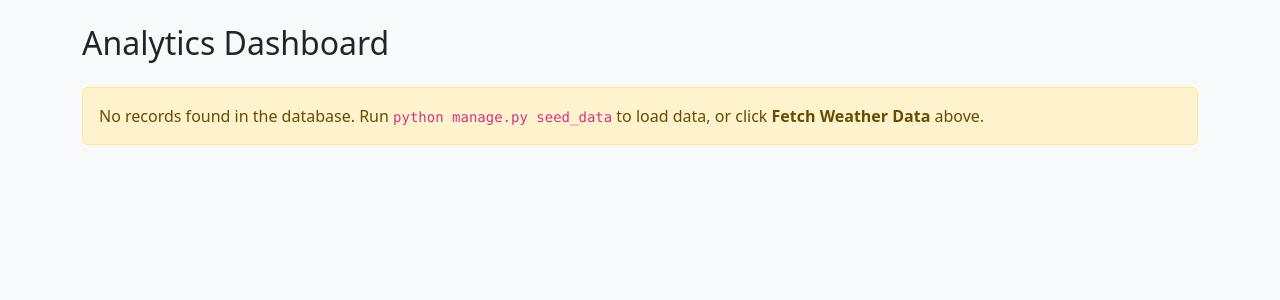
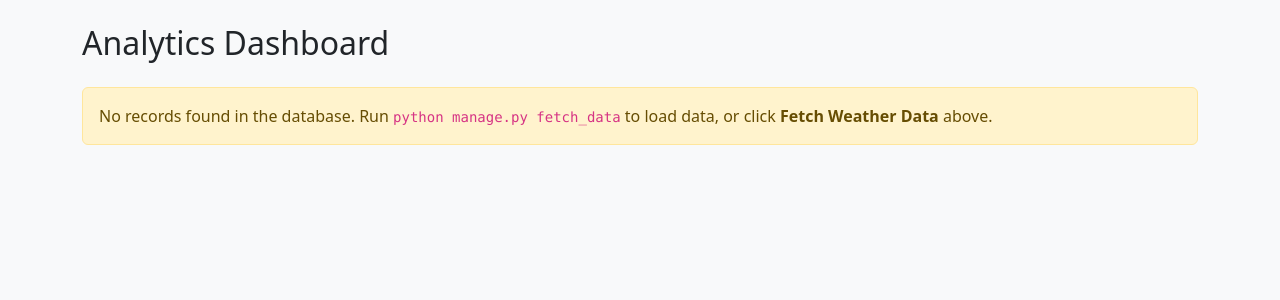
Before and after one commit to danielsj2022/-cis4930-sp26-project-group-2, a Django app: page /analytics/ in a window 1280 px wide. Shown: the part 58-358 px from the top of the page. Run offline with Django 5.2, Linux system fonts and the light colour scheme; data that the repository does not hold is empty.

Commit message:
Update instructions for loading data in analytics.html

```diff
--- a/project-full-stack-web-api/mysite/core/templates/core/analytics.html
+++ b/project-full-stack-web-api/mysite/core/templates/core/analytics.html
@@ -18,7 +18,7 @@
 {% if no_data %}
 <div class="alert alert-warning">
     No records found in the database. Run
-    <code>python manage.py seed_data</code> to load data,
+    <code>python manage.py fetch_data</code> to load data,
     or click <strong>Fetch Weather Data</strong> above.
 </div>
 {% else %}
```
